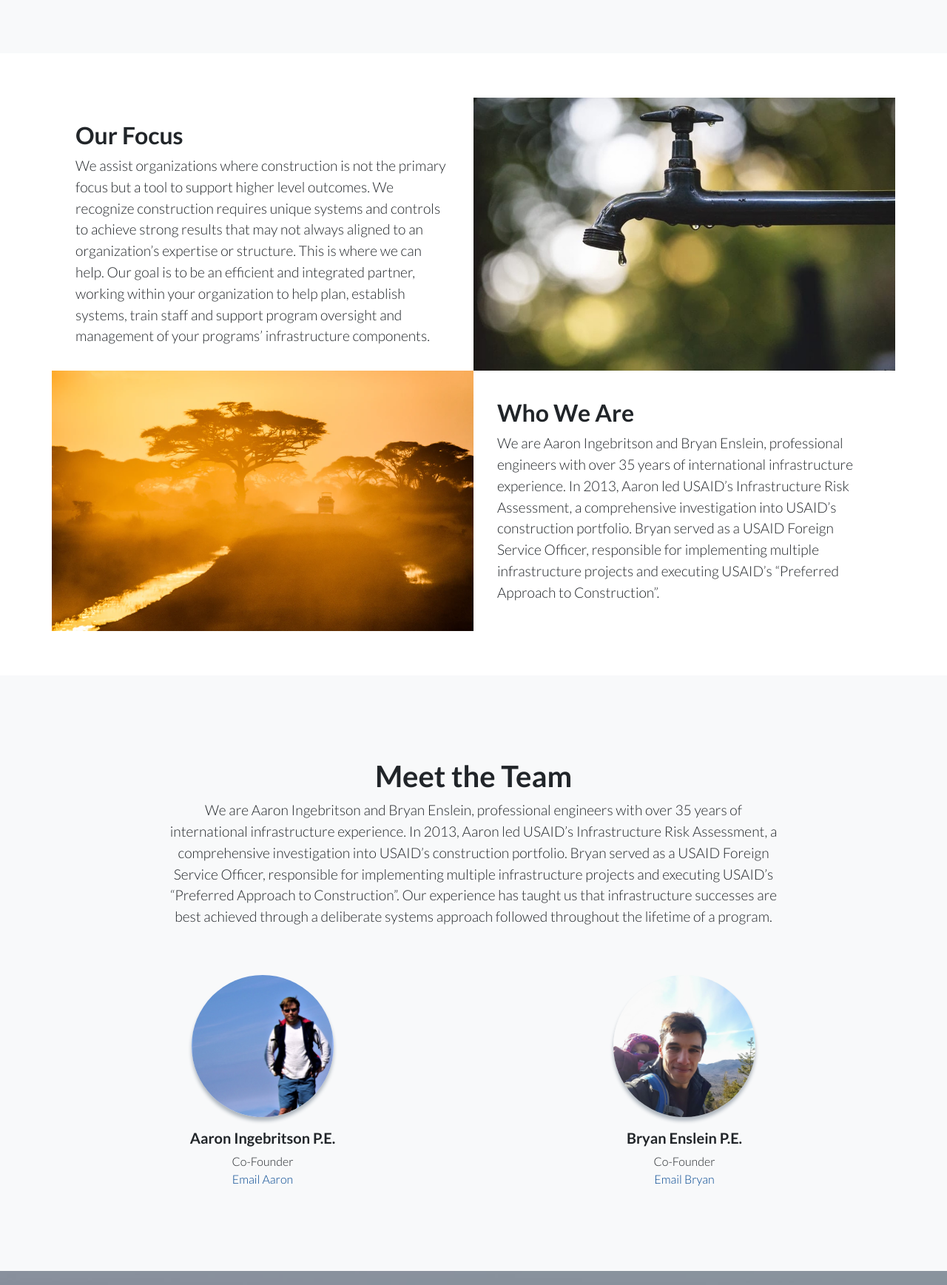
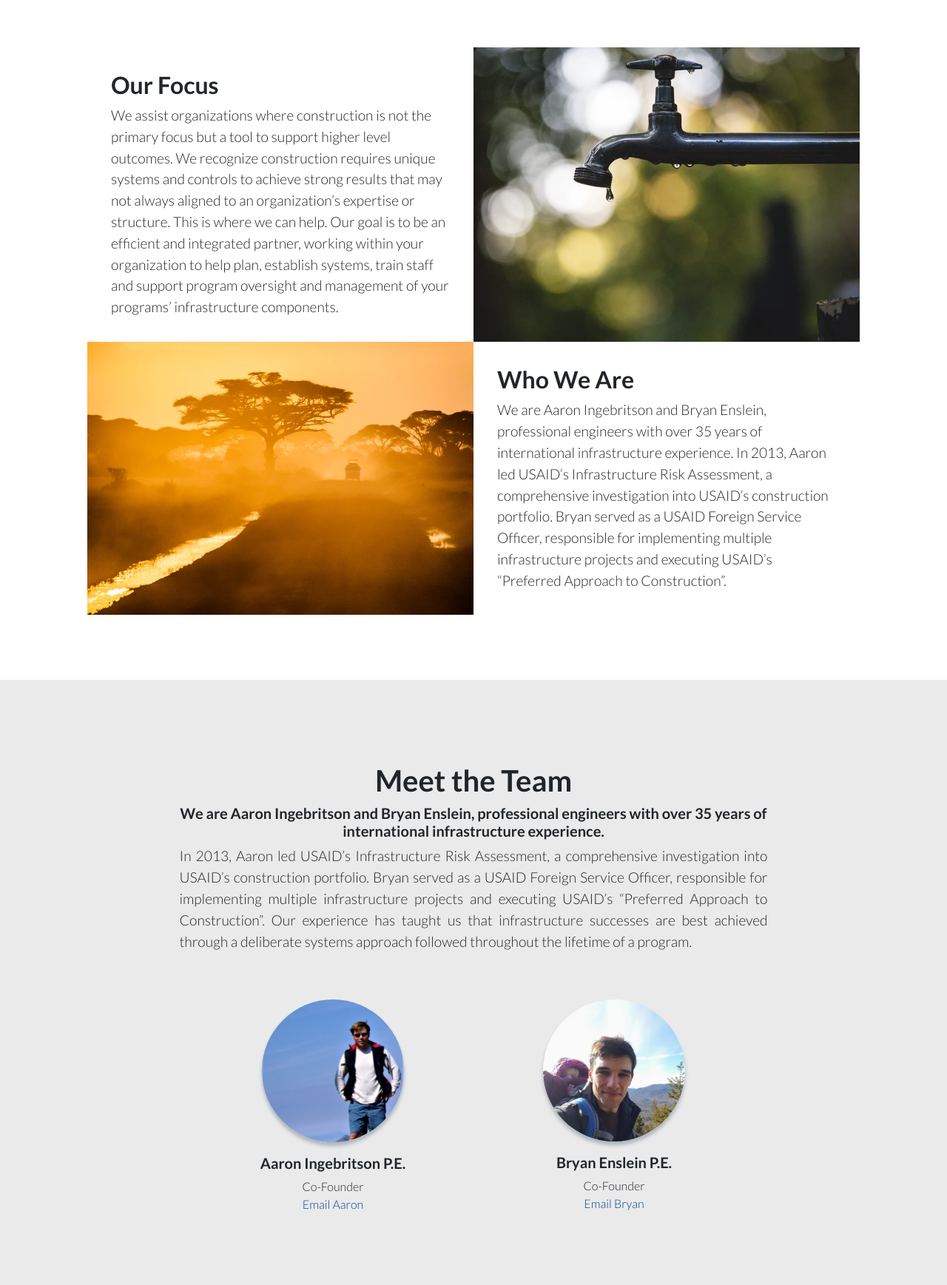
Before and after one commit to benslein/benslein.github.io, a plain HTML site: page index.html in a window 1280 px wide. Shown: the part 1060-2797 px from the top of the page at 74% size. Drawn offline with Linux system fonts and the light colour scheme.

Commit message:
updated style

```diff
--- a/css/landing-page.css
+++ b/css/landing-page.css
@@ -51,8 +51,8 @@ header.masthead h1 {
   }
 }
 .showcase{
-  padding-top: 60px;
-  padding-bottom: 60px;
+  padding-top: 40px;
+  padding-bottom: 40px;
 }
 .showcase .showcase-text {
   padding: 2rem;
@@ -64,8 +64,8 @@ header.masthead h1 {
 }
 
 .features-icons {
-  padding-top: 7rem;
-  padding-bottom: 7rem;
+  padding-top: 4rem;
+  padding-bottom: 4rem;
 }
 
 .features-icons .features-icons-item {
@@ -98,7 +98,8 @@ header.masthead h1 {
   box-shadow: 0px 5px 5px 0px #adb5bd;
 }
 .bg-light{
-  background-color: #eaeaea;
+  background-color: #eaeaea!important;
+
 }
 .call-to-action {
   position: relative;
@@ -150,3 +151,8 @@ a {
 .lead {
   font-size: 1.2rem;
 }
+.aboutus {
+  text-align: justify;
+  padding-right: 15px;
+  padding-left: 15px;
+}
--- a/index.html
+++ b/index.html
@@ -112,8 +112,9 @@
 
   <!-- Image Showcases -->
   <section class="showcase">
-    <div class="container p-0">
+    <div class="container p-5">
       <div class="row no-gutters">
+
 
         <div class="col-lg-6 order-lg-2 text-white showcase-img"
           style="background-image: url('img/bg-showcase-water.jpg');"></div>
@@ -129,6 +130,7 @@
             support program
             oversight and management of your programs’ infrastructure components.</p>
         </div>
+
       </div>
 
       <div class="row no-gutters">
@@ -153,9 +155,10 @@
       <div class="row">
         <div class="col-xl-9 mx-auto mb-5">
           <h1>Meet the Team</h1>
-          <p class="lead">We are Aaron Ingebritson and Bryan Enslein,
+          <h5>We are Aaron Ingebritson and Bryan Enslein,
             professional engineers with over 35 years of
-            international infrastructure experience. In
+            international infrastructure experience.</h5>
+            <p class="lead aboutus">In
             2013, Aaron led USAID’s Infrastructure Risk
             Assessment, a comprehensive investigation
             into USAID’s construction portfolio. Bryan
@@ -172,7 +175,8 @@
       </div>
 
       <div class="row">
-        <div class="col-lg-6">
+        <div class="col-md-2"></div>
+        <div class="col-md-4">
           <div class="testimonial-item mx-auto mb-5 mb-lg-0">
             <img class="img-fluid rounded-circle mb-3" src="img/who-we-are-aaron.jpg" alt="">
             <h5>Aaron Ingebritson P.E.</h5>
@@ -181,13 +185,14 @@
             </p>
           </div>
         </div>
-        <div class="col-lg-6">
+        <div class="col-md-4">
           <div class="testimonial-item mx-auto mb-5 mb-lg-0">
             <img class="img-fluid rounded-circle mb-3" src="img/who-we-are-bryan.jpg" alt="">
             <h5>Bryan Enslein P.E.</h5>
             <p class="font-weight-light mb-0">Co-Founder</p>
             <p class="font-weight-light mb-0"><a href="mailto:benslein@globalbuildcollaborative.com">Email Bryan</a>
           </div>
+          <div class="col-md-2"></div>
         </div>
 
       </div>
```
